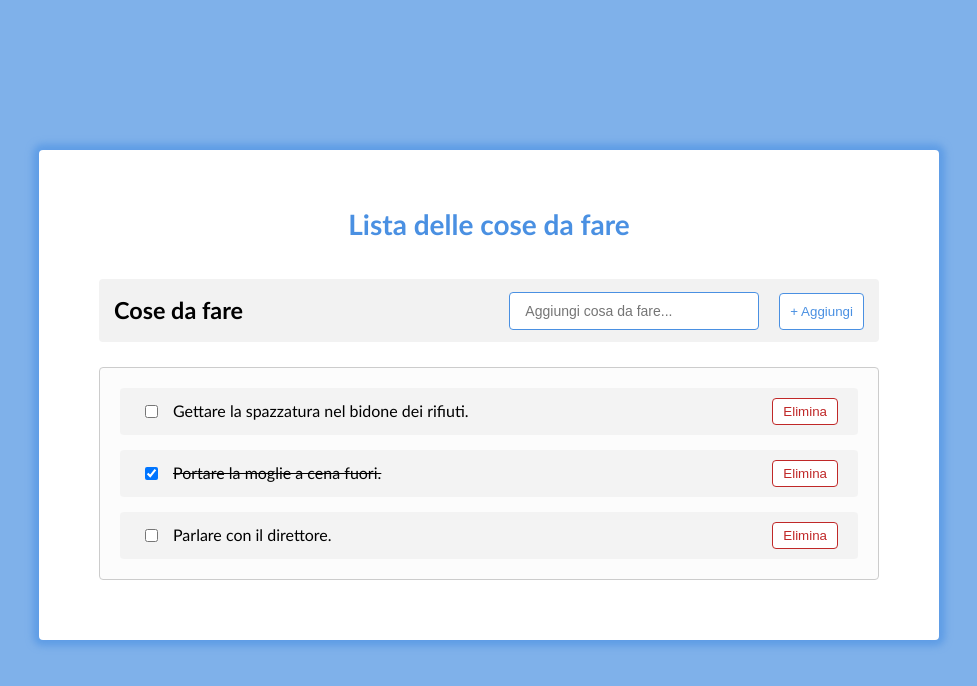
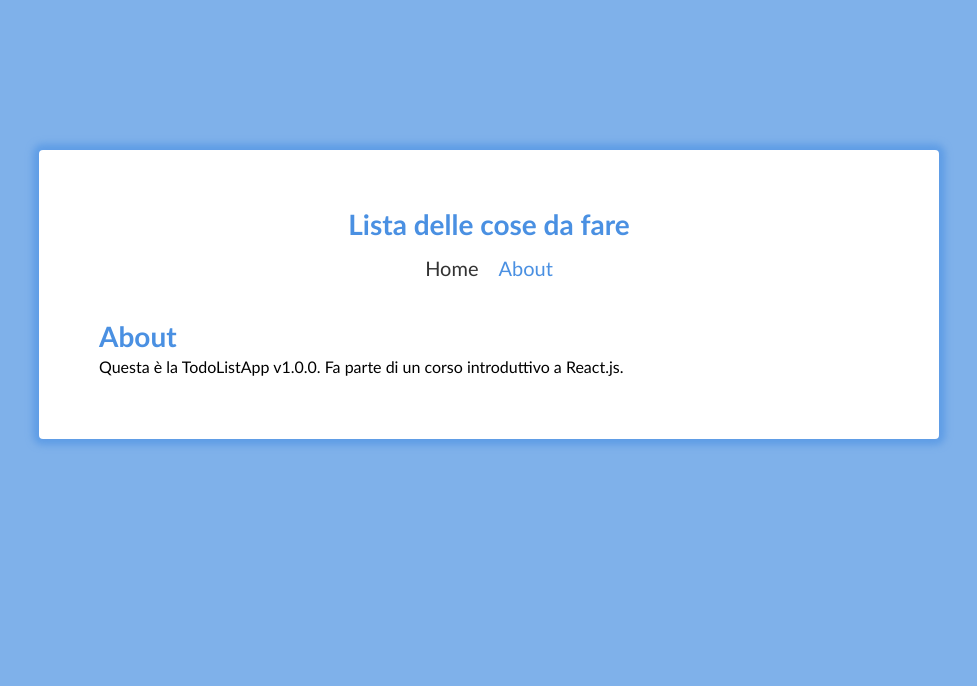
Before and after one commit to alessiosferro/simple-react-todo-list, a React (Create React App) app: page /about in a window 1280 px wide. Shown: the top 686 px of the page, without its empty margins (151-1128 px from the left). Built offline with nearby package versions, Linux system fonts and the light colour scheme.

Commit message:
Routing con react-router-dom e pagina About

```diff
--- a/package.json
+++ b/package.json
@@ -6,8 +6,10 @@
     "@testing-library/jest-dom": "^4.2.4",
     "@testing-library/react": "^9.3.2",
     "@testing-library/user-event": "^7.1.2",
+    "axios": "^0.19.2",
     "react": "^16.12.0",
     "react-dom": "^16.12.0",
+    "react-router-dom": "^5.1.2",
     "react-scripts": "3.3.1",
     "uuid": "^3.4.0"
   },
--- a/src/App.css
+++ b/src/App.css
@@ -63,6 +63,10 @@ a {
   text-align: left;
 }
 
+.activeLink {
+  color: #4a90e2;
+}
+
 @media screen and (max-width: 968px) {
   .container--main {
     margin: 10rem 6rem;
--- a/src/App.js
+++ b/src/App.js
@@ -3,6 +3,9 @@ import "./App.css";
 import Todos from "./components/Todos/Todos";
 import Header from "./components/layout/Header";
 import uuid from "uuid";
+import { BrowserRouter as Router, Route } from "react-router-dom";
+import AddTodo from "./components/AddTodo/AddTodo";
+import About from "./components/pages/About";
 
 class App extends Component {
   state = {
@@ -59,15 +62,26 @@ class App extends Component {
 
   render = () => {
     return (
+      <Router>
         <main className="container container--main container--border container--larger container--shadow">
           <Header title="Lista delle cose da fare" />
+          <Route
+            exact
+            path="/"
+            render={props => (
+              <React.Fragment>
+                <AddTodo addTodo={this.addTodo} />
                 <Todos
-          addTodo={this.addTodo}
                   todos={this.state.todos}
                   toggleComplete={this.toggleComplete}
                   deleteTodo={this.deleteTodo}
                 />
+              </React.Fragment>
+            )}
+          />
+          <Route path="/about" component={About}></Route>
         </main>
+      </Router>
     );
   };
 }
--- a/src/components/AddTodo/AddTodo.css
+++ b/src/components/AddTodo/AddTodo.css
@@ -39,6 +39,7 @@
   margin-bottom: 2.5rem;
   background-color: #f2f2f2;
   padding: 0 1.5rem;
+  margin: 2rem;
   border-radius: 4px;
 }
 
--- a/src/components/AddTodo/AddTodo.js
+++ b/src/components/AddTodo/AddTodo.js
@@ -26,6 +26,10 @@ export class AddTodo extends Component {
 
   render() {
     return (
+      <div className="add-todo__container">
+        <header className="container__header container__header--left">
+          <h3>Cose da fare</h3>
+        </header>
         <form className="add-todo__form" onSubmit={this.onSubmit}>
           <div className="add-todo__mobile">
             <input
@@ -41,6 +45,7 @@ export class AddTodo extends Component {
             </button>
           </div>
         </form>
+      </div>
     );
   }
 }
--- a/src/components/TodoItem/TodoItem.js
+++ b/src/components/TodoItem/TodoItem.js
@@ -7,10 +7,7 @@ export class TodoItem extends Component {
     const { id, title, completed } = this.props.todo;
 
     return (
-      <li
-        //onClick={this.logTodoTitle}
-        className="todo-list__item"
-      >
+      <li className="todo-list__item">
         <label className="todo-list__item-label" htmlFor={`todo_${id}`}>
           <input
             id={`todo_${id}`}
@@ -38,8 +35,6 @@ export class TodoItem extends Component {
     this.props.todo.completed
       ? { textDecoration: "line-through" }
       : { textDecoration: "none" };
-
-  //logTodoTitle = () => console.log(this.props.todo.title);
 }
 
 TodoItem.propTypes = {
--- a/src/components/Todos/Todos.js
+++ b/src/components/Todos/Todos.js
@@ -1,18 +1,11 @@
 import React from "react";
 import TodoItem from "../TodoItem/TodoItem";
 import PropTypes from "prop-types";
-import AddTodo from "../AddTodo/AddTodo";
 
 export default class Todos extends React.Component {
   render = () => {
     return (
       <div className="container">
-        <div className="add-todo__container">
-          <header className="container__header container__header--left">
-            <h3>Cose da fare</h3>
-          </header>
-          <AddTodo addTodo={this.props.addTodo} />
-        </div>
         <ul className="container--background" style={{ listStyleType: "none" }}>
           {this.props.todos.map(todo => {
             return (
--- /dev/null
+++ b/src/components/layout/Header.css
@@ -0,0 +1,7 @@
+.header-nav__link:not(:last-child) {
+  margin-right: 2rem;
+}
+
+.header-nav__link:hover {
+  color: rgba(74, 144, 226, 0.6);
+}
--- a/src/components/layout/Header.js
+++ b/src/components/layout/Header.js
@@ -1,9 +1,28 @@
 import React from "react";
+import { NavLink } from "react-router-dom";
+import "./Header.css";
 
 class Header extends React.Component {
   render = () => (
     <header className="container__header">
       <h1>{this.props.title}</h1>
+      <nav style={{ margin: "1rem 0" }}>
+        <NavLink
+          exact
+          className="header-nav__link"
+          activeClassName="activeLink"
+          to="/"
+        >
+          Home
+        </NavLink>
+        <NavLink
+          className="header-nav__link"
+          activeClassName="activeLink"
+          to="/about"
+        >
+          About
+        </NavLink>
+      </nav>
     </header>
   );
 }
--- /dev/null
+++ b/src/components/pages/About.js
@@ -0,0 +1,13 @@
+import React from "react";
+
+export default function About() {
+  return (
+    <div class="container">
+      <h1>About</h1>
+      <p>
+        Questa è la TodoListApp v1.0.0. Fa parte di un corso introduttivo a
+        React.js.
+      </p>
+    </div>
+  );
+}
```
Also changed, not shown: 1 other file (tests, documents, lock files or other folders). Lines whose indentation alone changed are shown as unchanged.
